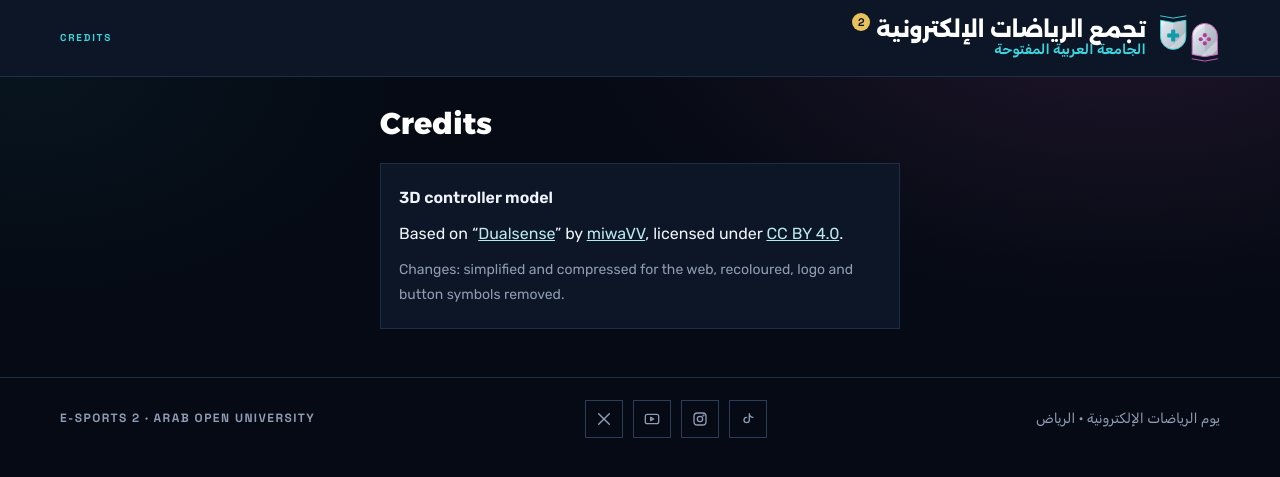
After one commit to YourVision-KSA/esports2-website, a Django app: page /credits/ in a window 1280 px wide. The commit adds this page. Shown: the top 477 px of the page. Run offline with Django 5.2, Linux system fonts and the light colour scheme; data comes from the database, SQL or seed files in the repository.

Commit message:
Move the model credit off the home page to a linked /credits/ page
Owner wants no credit text on the page. CC BY 4.0 accepts attribution on a
linked credits page, so the footer line is removed and the hero's existing
"3D INTERACTIVE SCENE" badge links to /credits/ (static, edge-cached 1 h).
No new visible text on the home page; licence still met.

Co-Authored-By: Claude Opus 5.5 <noreply@anthropic.com>

```diff
--- a/core/views.py
+++ b/core/views.py
@@ -42,6 +42,14 @@ def home(request):
     return render(request, "core/home.html", {"games": games, "live_match": live_match})
 
 
+@cache_control(public=True, max_age=3600, s_maxage=3600)
+def credits(request):
+    """Third-party asset credits (licence notices). Static, edge-cached, no forms.
+    Linked from the home page's 3D scene badge — CC BY 4.0 accepts attribution on a
+    linked credits page (docs/frontend.md)."""
+    return render(request, "core/credits.html")
+
+
 def healthz(request):
     """Uptime check: 200 + DB ping (docs/routes.md)."""
     with connection.cursor() as cursor:
--- a/esports/urls.py
+++ b/esports/urls.py
@@ -16,6 +16,7 @@ if settings.REQUIRE_2FA:
 urlpatterns = [
     path("", core_views.home, name="home"),
     path("healthz", core_views.healthz, name="healthz"),
+    path("credits/", core_views.credits, name="credits"),
     path("vote/", include("voting.urls")),
     path("register/", include("registration.urls")),
     path("r/", include("registration.manage_urls")),
--- a/static/css/base.css
+++ b/static/css/base.css
@@ -205,6 +205,8 @@ section { scroll-margin-block-start: 76px; }
 .scene-frame.has-3d .scene-canvas { opacity: 1; }
 .scene-frame.has-3d .scene-poster { opacity: 0; }
 .scene-badge, .scene-hint { z-index: 1; pointer-events: none; }
+.scene-badge-link { pointer-events: auto; text-decoration: none; } /* links to /credits/ */
+.scene-badge-link:hover span { color: var(--accent); }
 .scene-badge {
   position: absolute; top: 14px; inset-inline-start: 14px;
   display: flex; align-items: center; gap: 8px;
@@ -400,8 +402,6 @@ details p { padding-block-start: 8px; font-size: 14px; color: var(--muted); max-
 .socials a:hover { border-color: var(--accent); }
 .socials svg { stroke: var(--muted); }
 .socials a:hover svg { stroke: var(--accent); }
-.footer-credit { padding-block-end: 14px; font-family: var(--num); font-size: 10px; color: var(--muted); opacity: 0.5; }
-.footer-credit a { color: inherit; text-decoration: none; }
 .footer-en { font-family: var(--num); font-size: 12px; letter-spacing: 0.12em; direction: ltr; }
 
 /* ---- forms (vote / register) --------------------------------------------------------------------- */
--- a/templates/base.html
+++ b/templates/base.html
@@ -39,7 +39,6 @@
     </div>
     <span class="footer-en" dir="ltr">E-SPORTS 2 · ARAB OPEN UNIVERSITY</span>
   </div>
-  {% block footer_credit %}{% endblock %}
 </footer>
 
 </body>
--- /dev/null
+++ b/templates/core/credits.html
@@ -0,0 +1,17 @@
+{% extends "base.html" %}
+{% comment %}Licence notices for third-party assets (English: legal text, not site copy).
+Linked from the hero's "3D INTERACTIVE SCENE" badge. Keep while the model ships.{% endcomment %}
+{% block title %}Credits{% endblock %}
+{% block funnel_tag %}CREDITS{% endblock %}
+{% block content %}
+<div class="funnel" dir="ltr" style="text-align: left;">
+  <h1>Credits</h1>
+  <div class="panel" style="display: flex; flex-direction: column; gap: 8px;">
+    <p><strong>3D controller model</strong></p>
+    <p>Based on “<a href="https://sketchfab.com/3d-models/dualsense-14a6fa6d7078463380cc72fe0bc5acb0" rel="noopener" target="_blank">Dualsense</a>”
+       by <a href="https://sketchfab.com/mishel1337" rel="noopener" target="_blank">miwaVV</a>,
+       licensed under <a href="https://creativecommons.org/licenses/by/4.0/" rel="noopener license" target="_blank">CC BY 4.0</a>.</p>
+    <p style="color: var(--muted); font-size: 14px;">Changes: simplified and compressed for the web, recoloured, logo and button symbols removed.</p>
+  </div>
+</div>
+{% endblock %}
```
Also changed, not shown: core/tests/test_hero_3d.py (+14 -5 lines), docs/frontend.md (+9 -6 lines), docs/routes.md (+1 -0 lines), templates/core/home.html (+2 -7 lines).
